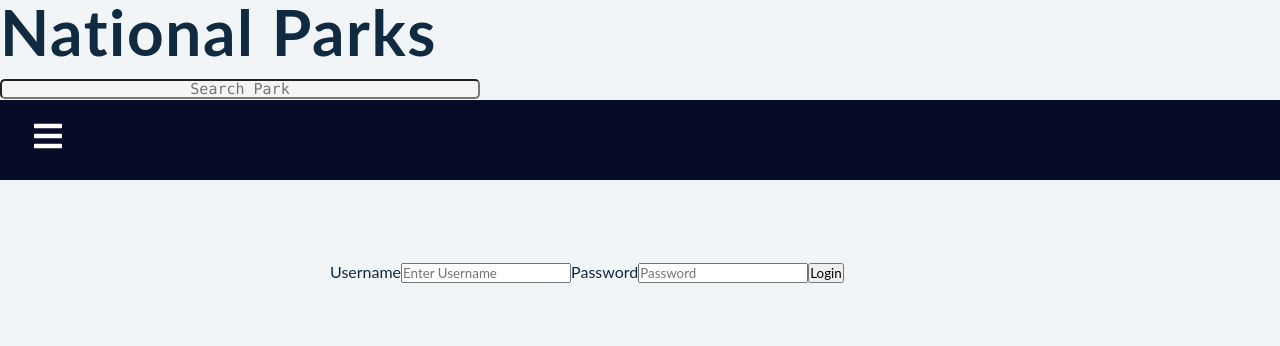
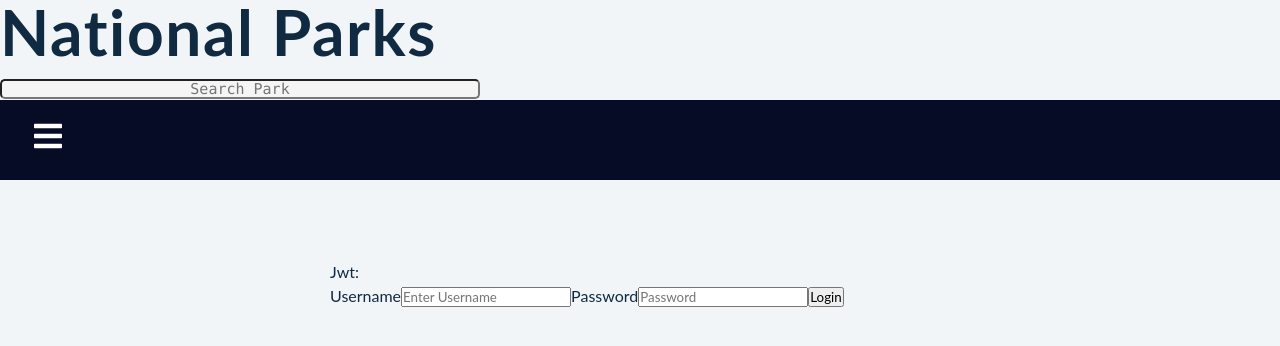
Before and after one commit to MurphDurty20/National_Parks_Lift_Off, a React (Create React App) app: page /login in a window 1280 px wide. Shown: the top 346 px of the page. Built offline with nearby package versions, Linux system fonts and the light colour scheme; the HTML template or start-up script is replaced by a standard one.

Commit message:
working with jwt

```diff
--- a/src/App.js
+++ b/src/App.js
@@ -23,7 +23,6 @@ const App = () => {
           <Route path="register" element={<RegistrationPage/>}/>
           <Route path="login" element={<LoginPage/>}/>
         </Routes>
-
       </Router>
     </div>
 
--- a/src/components/LoginPage/index.js
+++ b/src/components/LoginPage/index.js
@@ -1,5 +1,6 @@
 import { useState } from "react"
 import {useNavigate} from 'react-router-dom';
+import { useLocalState } from "../../util/useLocalStorage";
 
 const LoginPage = () => {
     const navigate = useNavigate();
@@ -8,6 +9,7 @@ const LoginPage = () => {
         username: "",
         password: ""
     })
+    const [jwt, setJwt] = useLocalState("","jwt")
 
     const handleChange = (event) => {
         setValues({
@@ -24,11 +26,14 @@ const LoginPage = () => {
         headers.append('Content-Type', 'application/json');
         // headers.append('Accept', 'application/json');
 
-        headers.append('Access-Control-Allow-Origin', 'http://localhost:3000');
-        headers.append('Access-Control-Allow-Credentials', 'true');
+        // headers.append('Access-Control-Allow-Origin', 'http://localhost:3000');
+        // headers.append('Access-Control-Allow-Credentials', 'true');
 
-        headers.append('GET', 'POST', 'OPTIONS');
+        // headers.append('GET', 'POST', 'OPTIONS');
         try {
+            if(!jwt){
+
+            }
             let res = await fetch("http://localhost:8080/api/auth/signin", {
                 mode:"cors",
                 // credentials: 'include',
@@ -37,9 +42,11 @@ const LoginPage = () => {
                 body: JSON.stringify(values),
             });
             let resJson = await res.json();
+            setJwt(resJson.accessToken);
             if (res.status === 200) {
               console.log("User login successfully");
-              navigate('/parksresult')
+            //   navigate('/parksresult')
+            console.log(resJson)
               return resJson;
             }
           } catch (err) {
@@ -50,6 +57,7 @@ const LoginPage = () => {
 
     return (
         <main>
+            <div>Jwt: {jwt}</div>
             <form onSubmit={handleSubmit}>
                 <div>
                     <label htmlFor="username">Username</label>
--- /dev/null
+++ b/src/util/useLocalStorage.js
@@ -0,0 +1,18 @@
+import { useEffect, useState } from "react";
+
+function useLocalState(defaultValue, key){
+    const [value, setValues] = useState(() => {
+        const localStorageValue = window.localStorage.getItem(key);
+        return localStorageValue !== null
+        ?JSON.parse(localStorageValue)
+        : defaultValue
+    })
+
+    useEffect(() => {
+        window.localStorage.setItem(key, JSON.stringify(value))
+    }, [key, value])
+
+    return [value, setValues]
+}
+
+export {useLocalState};
```
Also changed, not shown: package.json (+3 -4 lines), 1 other file (tests, documents, lock files or other folders).
